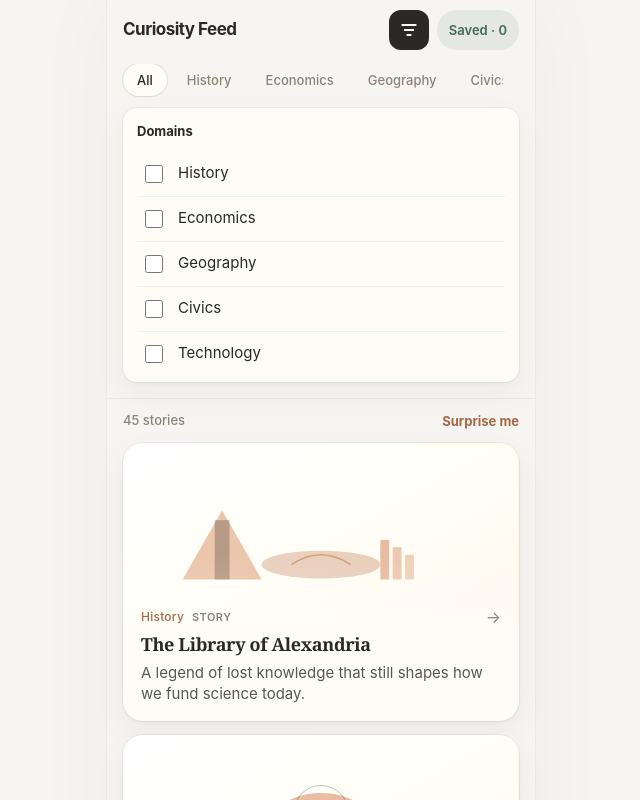
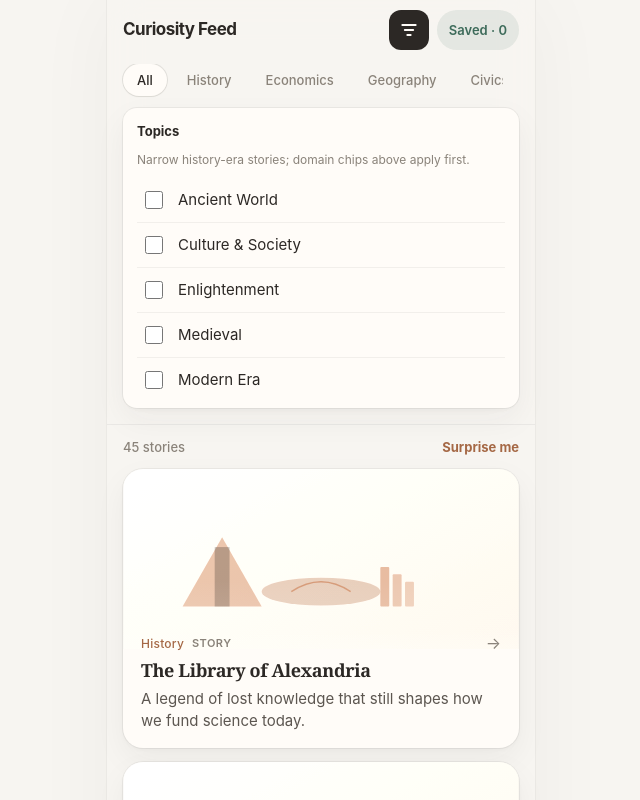
Before and after one commit to sakshamgoyal06/history_scroller, a React (Vite) app: page / in a window 1280 px wide. Both pictures are taken after a click on the button 727 px from the left and 30 px from the top of the page. Shown: the top 800 px of the page, without its empty margins (319-959 px from the left). Built offline with nearby package versions, Linux system fonts and the light colour scheme.

Commit message:
feat: fixed domain chips and topic list-panel filters
Show all eight learning domains on scroll chips; keep saved view.
Split domain chip filters from legacy era topic checkboxes in the list panel.

Co-authored-by: Saksham Goyal <sakshamgoyal06@gmail.com>

```diff
--- a/src/App.css
+++ b/src/App.css
@@ -209,6 +209,13 @@
   align-items: center;
   justify-content: space-between;
   margin-bottom: 10px;
+}
+
+.filter-list-hint {
+  margin: 0 0 10px;
+  font-size: 0.75rem;
+  line-height: 1.4;
+  color: var(--ink-soft);
 }
 
 .filter-list-title {
--- a/src/App.jsx
+++ b/src/App.jsx
@@ -372,11 +372,12 @@ for (const card of HISTORY_CARDS) {
   Object.assign(card, normalizeCard(card))
 }
 
-const DOMAIN_LIST = [...new Set(HISTORY_CARDS.map((c) => c.domain))].sort(
-  (a, b) =>
-    LEARNING_DOMAINS.indexOf(a) - LEARNING_DOMAINS.indexOf(b) ||
-    String(a).localeCompare(String(b)),
-)
+/** Legacy era/topic labels on original catalog cards (list-panel filter). */
+const TOPIC_LIST = [
+  ...new Set(
+    HISTORY_CARDS.map((c) => c.category).filter((topic) => typeof topic === 'string' && topic),
+  ),
+].sort((a, b) => a.localeCompare(b))
 
 function StoryArt({ image, title, variant = 'feed' }) {
   return (
@@ -469,7 +470,8 @@ function loadJson(key, fallback) {
 }
 
 function App() {
-  const [selectedCategories, setSelectedCategories] = useState(() => new Set())
+  const [selectedDomains, setSelectedDomains] = useState(() => new Set())
+  const [selectedTopics, setSelectedTopics] = useState(() => new Set())
   const [showSavedOnly, setShowSavedOnly] = useState(false)
   const [filterListOpen, setFilterListOpen] = useState(false)
   const [savedCards, setSavedCards] = useState(() =>
@@ -500,34 +502,52 @@ function App() {
 
   const filteredCards = useMemo(() => {
     let pool = showSavedOnly ? savedCardsLive : HISTORY_CARDS
-    if (selectedCategories.size > 0) {
-      pool = pool.filter((c) => selectedCategories.has(c.domain))
+    if (selectedDomains.size > 0) {
+      pool = pool.filter((c) => selectedDomains.has(c.domain))
+    }
+    if (selectedTopics.size > 0) {
+      pool = pool.filter((c) => c.category && selectedTopics.has(c.category))
     }
     return pool
-  }, [showSavedOnly, savedCardsLive, selectedCategories])
+  }, [showSavedOnly, savedCardsLive, selectedDomains, selectedTopics])
 
-  const allCategoriesSelected = selectedCategories.size === 0
+  const allDomainsSelected = selectedDomains.size === 0
+  const activeFilterCount = selectedDomains.size + selectedTopics.size
 
   const toggleSavedView = useCallback(() => {
     setShowSavedOnly((on) => !on)
     setFilterListOpen(false)
   }, [])
 
-  const selectAllCategories = useCallback(() => {
-    setSelectedCategories(new Set())
+  const selectAllDomains = useCallback(() => {
+    setSelectedDomains(new Set())
   }, [])
 
-  const toggleCategory = useCallback((category) => {
-    setSelectedCategories((prev) => {
+  const toggleDomain = useCallback((domain) => {
+    setSelectedDomains((prev) => {
       const next = new Set(prev)
-      if (next.has(category)) next.delete(category)
-      else next.add(category)
+      if (next.has(domain)) next.delete(domain)
+      else next.add(domain)
       return next
     })
   }, [])
 
-  const clearCategoryFilters = useCallback(() => {
-    setSelectedCategories(new Set())
+  const toggleTopic = useCallback((topic) => {
+    setSelectedTopics((prev) => {
+      const next = new Set(prev)
+      if (next.has(topic)) next.delete(topic)
+      else next.add(topic)
+      return next
+    })
+  }, [])
+
+  const clearTopicFilters = useCallback(() => {
+    setSelectedTopics(new Set())
+  }, [])
+
+  const clearAllFilters = useCallback(() => {
+    setSelectedDomains(new Set())
+    setSelectedTopics(new Set())
   }, [])
 
   const leaveSavedView = useCallback(() => {
@@ -597,13 +617,13 @@ function App() {
     parts.push(
       `${filteredCards.length} ${filteredCards.length === 1 ? 'story' : 'stories'}`,
     )
-    if (selectedCategories.size > 0) {
+    if (activeFilterCount > 0) {
       parts.push(
-        `${selectedCategories.size} ${selectedCategories.size === 1 ? 'filter' : 'filters'}`,
+        `${activeFilterCount} ${activeFilterCount === 1 ? 'filter' : 'filters'}`,
       )
     }
     return parts.join(' · ')
-  }, [showSavedOnly, filteredCards.length, selectedCategories.size])
+  }, [showSavedOnly, filteredCards.length, activeFilterCount])
 
   const emptyState = useMemo(() => {
     if (showSavedOnly && savedCards.length === 0) {
@@ -613,18 +633,18 @@ function App() {
         action: { label: 'Browse feed', onClick: leaveSavedView },
       }
     }
-    if (showSavedOnly && selectedCategories.size > 0) {
+    if (showSavedOnly && activeFilterCount > 0) {
       return {
         title: 'No matches in saved',
-        body: 'None of your saved stories use the domains you picked.',
-        action: { label: 'Clear filters', onClick: clearCategoryFilters },
+        body: 'None of your saved stories match the domains or topics you picked.',
+        action: { label: 'Clear filters', onClick: clearAllFilters },
       }
     }
-    if (selectedCategories.size > 0) {
+    if (activeFilterCount > 0) {
       return {
         title: 'No stories for these filters',
-        body: 'Try fewer domains or reset to see the full feed.',
-        action: { label: 'Show all domains', onClick: selectAllCategories },
+        body: 'Try fewer domains or topics, or reset to see the full feed.',
+        action: { label: 'Show all', onClick: clearAllFilters },
       }
     }
     return {
@@ -635,9 +655,8 @@ function App() {
   }, [
     showSavedOnly,
     savedCards.length,
-    selectedCategories.size,
-    clearCategoryFilters,
-    selectAllCategories,
+    activeFilterCount,
+    clearAllFilters,
     leaveSavedView,
   ])
 
@@ -709,14 +728,14 @@ function App() {
             <div className="header-actions">
               <button
                 type="button"
-                className={`filter-icon-btn${filterListOpen ? ' active' : ''}${selectedCategories.size > 0 ? ' has-filters' : ''}`}
+                className={`filter-icon-btn${filterListOpen ? ' active' : ''}${selectedTopics.size > 0 ? ' has-filters' : ''}`}
                 onClick={() => setFilterListOpen((o) => !o)}
                 aria-expanded={filterListOpen}
                 aria-controls="category-filter-list"
                 aria-label={
-                  selectedCategories.size > 0
-                    ? `Filter domains, ${selectedCategories.size} selected`
-                    : 'Filter domains'
+                  selectedTopics.size > 0
+                    ? `Filter topics, ${selectedTopics.size} selected`
+                    : 'Filter topics'
                 }
               >
                 <svg
@@ -733,8 +752,8 @@ function App() {
                     strokeLinecap="round"
                   />
                 </svg>
-                {selectedCategories.size > 0 && (
-                  <span className="filter-icon-badge">{selectedCategories.size}</span>
+                {selectedTopics.size > 0 && (
+                  <span className="filter-icon-badge">{selectedTopics.size}</span>
                 )}
               </button>
               <button
@@ -760,17 +779,17 @@ function App() {
               <nav className="filters">
                 <button
                   type="button"
-                  className={`filter-chip${allCategoriesSelected ? ' active' : ''}`}
-                  onClick={selectAllCategories}
+                  className={`filter-chip${allDomainsSelected ? ' active' : ''}`}
+                  onClick={selectAllDomains}
                 >
                   All
                 </button>
-                {DOMAIN_LIST.map((domain) => (
+                {LEARNING_DOMAINS.map((domain) => (
                   <button
                     key={domain}
                     type="button"
-                    className={`filter-chip${selectedCategories.has(domain) ? ' active' : ''}`}
-                    onClick={() => toggleCategory(domain)}
+                    className={`filter-chip${selectedDomains.has(domain) ? ' active' : ''}`}
+                    onClick={() => toggleDomain(domain)}
                   >
                     {domain}
                   </button>
@@ -783,30 +802,33 @@ function App() {
                 id="category-filter-list"
                 className="filter-list-panel"
                 role="group"
-                aria-label="Multi-select domains"
+                aria-label="Multi-select topics"
               >
                 <div className="filter-list-head">
-                  <span className="filter-list-title">Domains</span>
-                  {selectedCategories.size > 0 && (
+                  <span className="filter-list-title">Topics</span>
+                  {selectedTopics.size > 0 && (
                     <button
                       type="button"
                       className="filter-list-clear"
-                      onClick={clearCategoryFilters}
+                      onClick={clearTopicFilters}
                     >
                       Clear
                     </button>
                   )}
                 </div>
+                <p className="filter-list-hint">
+                  Narrow history-era stories; domain chips above apply first.
+                </p>
                 <ul className="filter-list">
-                  {DOMAIN_LIST.map((domain) => (
-                    <li key={domain}>
+                  {TOPIC_LIST.map((topic) => (
+                    <li key={topic}>
                       <label className="filter-list-item">
                         <input
                           type="checkbox"
-                          checked={selectedCategories.has(domain)}
-                          onChange={() => toggleCategory(domain)}
+                          checked={selectedTopics.has(topic)}
+                          onChange={() => toggleTopic(topic)}
                         />
-                        <span>{domain}</span>
+                        <span>{topic}</span>
                       </label>
                     </li>
                   ))}
```
